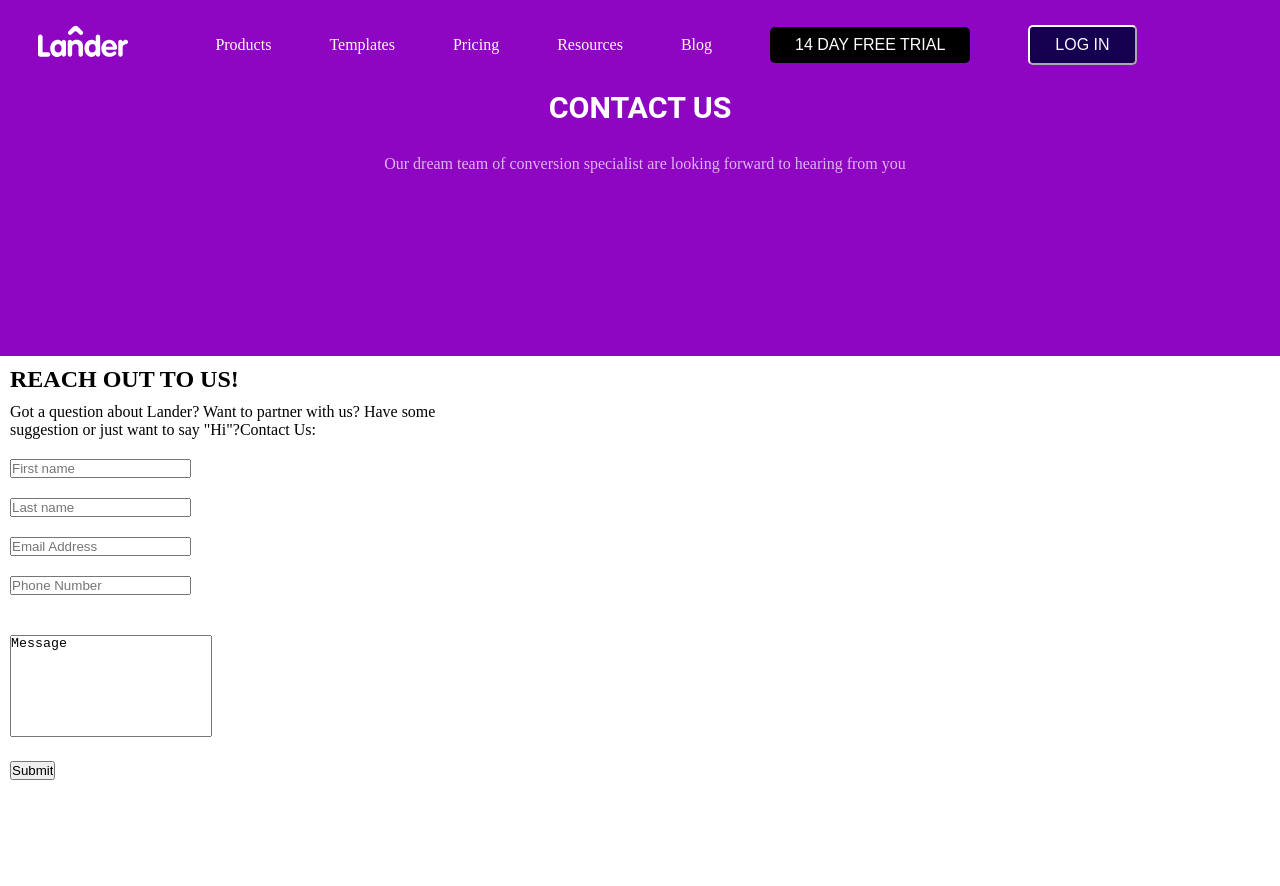
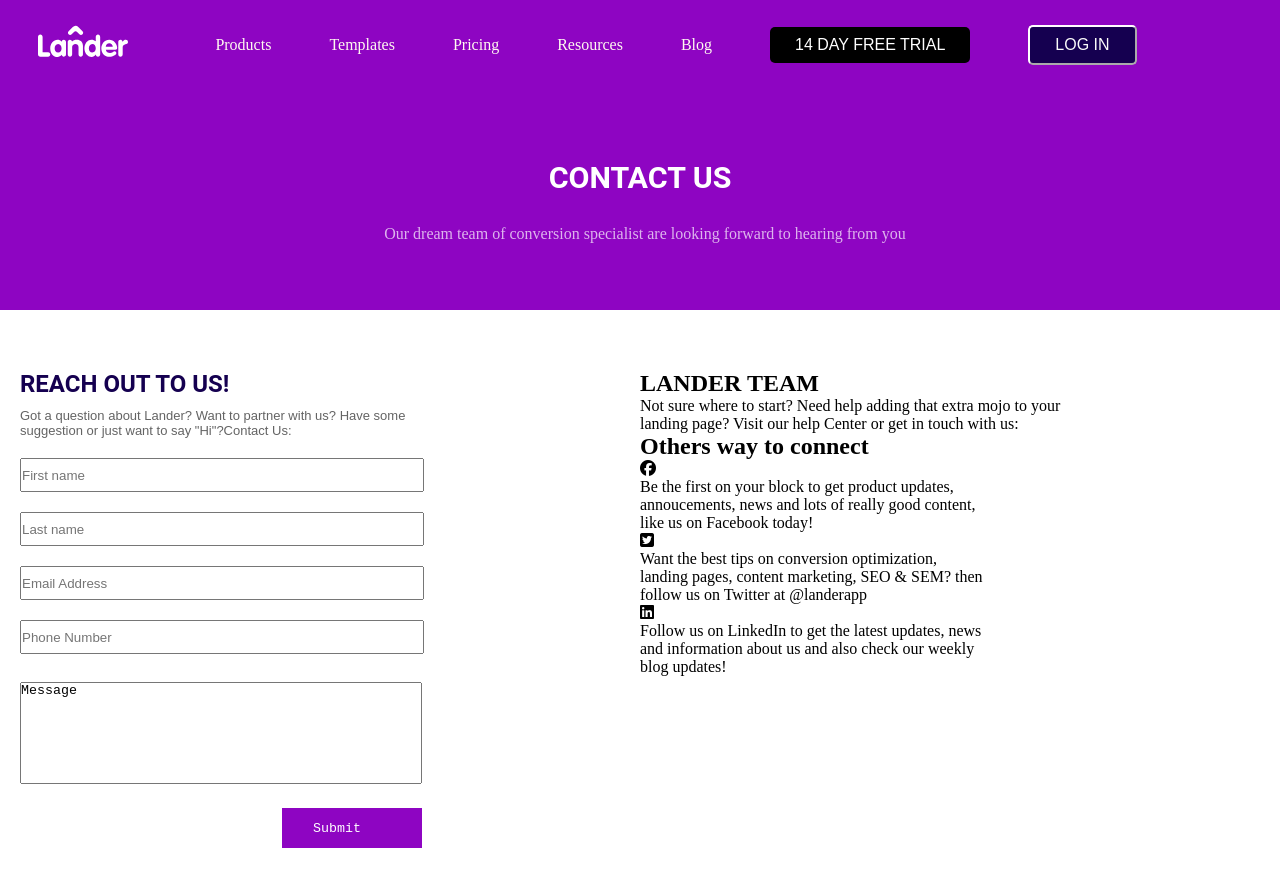
Before and after one commit to Mohamed-Anass-Riyadi/Projet-2, a plain HTML site: page Realisation page contact/TEST.html in a window 1280 px wide. Before the commit the page ends 800 px from the top, so only its background shows below. Drawn offline with Linux system fonts and the light colour scheme.

Commit message:
Realisation page contact

```diff
--- a/Realisation page contact/Style.css
+++ b/Realisation page contact/Style.css
@@ -1,3 +1,6 @@
+@import url(<link rel="preconnect" href="https://fonts.googleapis.com">
+<link rel="preconnect" href="https://fonts.gstatic.com" crossorigin>
+<link href="https://fonts.googleapis.com/css2?family=Roboto:wght@100&display=swap" rel="stylesheet">);
 *{
     margin: 0;
     padding: 0;
@@ -38,13 +41,16 @@
 }
 .menu-bar li a:hover{
     color: rgb(0, 0, 0);
+
 }
+
 .log button{
     padding: 9px 25px;
     background-color: #150050;
     border-color: #ffffff;
     border-radius: 5px;
     color: rgb(250, 250, 250);
+    cursor: pointer;
 }
 .day button {
     padding: 9px 25px;
@@ -52,14 +58,15 @@
     border: none;
     border-radius: 5px;
     color: rgb(255, 255, 255);
+    cursor: pointer;
 }
 .contactus{
 
     text-align: center;
-    height: 266px;
+    height: 150px;
     width: 100%;
     background-color: #8E05C2;
-
+    padding-top: 70px;
 
 }
 .contactus h1  {
@@ -81,20 +88,50 @@
     display: block;
     margin-bottom: 20px;
     margin-top: 20px;
-    margin-left: 10px;
+    margin-left: 20px;
+    height: 30px;
+    width: 400px;
 }
 textarea{
-    width: 200px;
+    width: 400px;
     resize: none;
-    margin-top: 20px;
+    margin-top: 8px;
     height: 100px;
-    margin-left: 10px;
+    margin-left: 20px;
 }
 .reach h2{
-    margin-top: 10px;
-    margin-left: 10px;
+    margin-top: 30px;
+    margin-left: 20px;
+    font-family: 'Roboto', sans-serif;
+    color: #150050;
 }
 .reach p{
     margin-top: 10px;
-    margin-left: 10px;
+    margin-left: 20px;
+    color: #646464;
+    font-family: 'M PLUS Rounded 1c', sans-serif;
+    font-size: 13px;
 }
+#submitbutton {
+
+    width: 140px;
+    height: 40px;
+    color: #fff;
+    background-color: #8E05C2;
+    font-family: 'Courier New', Courier, monospace;
+    border-style: hidden;
+    position: relative;
+    left: 262px;
+    padding-right: 30px;
+    cursor: pointer;}
+    .landerteam{
+        float: right;
+        width: 50%;
+        margin-top: 60px;
+    }
+    .reach{
+        width: 50%;
+        float: left;
+        margin-top: 30px;
+        margin-bottom: 20px;
+    }
--- a/Realisation page contact/TEST.html
+++ b/Realisation page contact/TEST.html
@@ -6,6 +6,8 @@
     <meta name="viewport" content="width=device-width, initial-scale=1.0">
     <title>Document</title>
     <link rel="stylesheet" href="Style.css">
+    <script src="https://kit.fontawesome.com/fc459e6f95.js" crossorigin="anonymous"></script>
+
 </head>
 <body>
     <header>
@@ -28,7 +30,6 @@
         <p>Our dream team of conversion specialist are looking forward to hearing from you</p>
     </section>
     <section class="reach">
-        <div class="form">
             <h2>REACH OUT TO US!</h2>
             <p>Got a question about Lander? Want to partner with us? Have some<br>
             suggestion or just want to say "Hi"?Contact Us:</p>
@@ -40,7 +41,36 @@
                 <textarea>Message</textarea>
                 <input id="submitbutton" type="submit" value="Submit">
             </form>
+            </section>
+        <div class="landerteam">
+            <h2 id="landerteamh2">LANDER TEAM</h2>
+            <p>Not sure where to start? Need help adding that extra mojo to your<br>
+                landing page? Visit our help Center or get in touch with us:</p>
+            <h2 id="othersway">Others way to connect</h2>
+            <i id="iconfb" class="fab fa-facebook"></i>
+            <p id="bethefirst">Be the first on your block to get product updates,<br>
+                annoucements, news and lots of really good content,<br>
+                <span id="fbspan">like us on Facebook</span> today!</p>
+            <i  id="twitter" class="fab fa-twitter-square"></i>
+            <p id="wantthebest">Want the best tips on conversion optimization,<br>
+                                landing pages, content marketing, SEO & SEM? then<br>
+            <span id="twitterspan">follow us on Twitter at @landerapp</span></p>
+            <i id="lkdnicon" class="fab fa-linkedin"></i>
+            <p id="followus"><span id="followspan">Follow us on LinkedIn</span> to get the latest updates, news<br>
+                                                                        and information about us and also check our weekly<br>
+                                                                         blog updates!</p>
+            </section>
+
+
+
+
+
+
+
+
         </div>
+    </section>
+</main>
      </main>
 
 </body>
```
